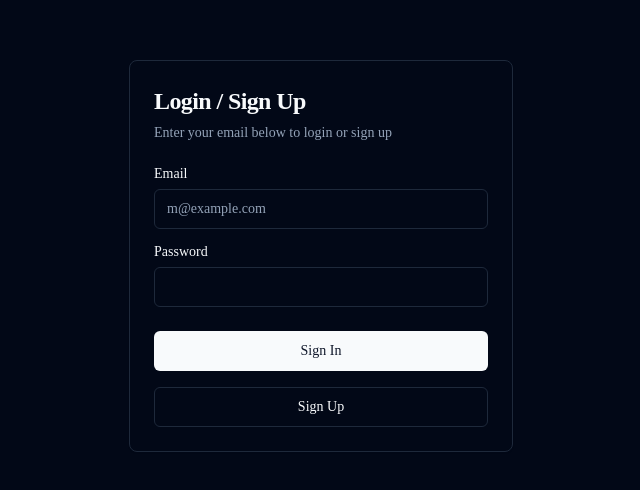
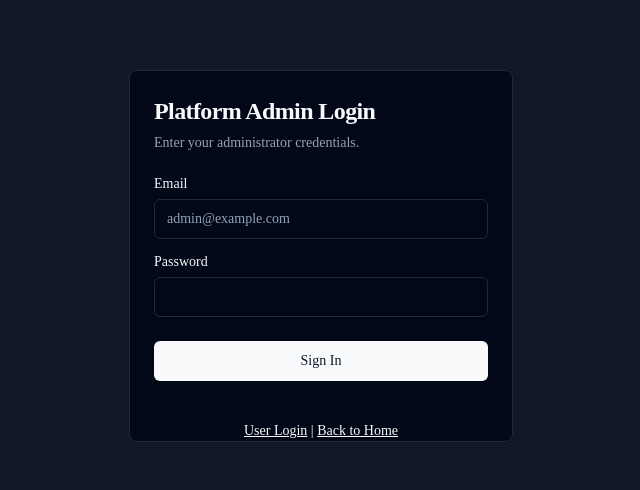
Before and after one commit to DevoteMe/ProcuraScore, a React (Vite) app: page /admin/login in a window 1280 px wide. Before the commit this address led to /auth. Shown: the part 144-634 px from the top of the page, without its empty margins (319-959 px from the left). Built offline with nearby package versions, Linux system fonts and the light colour scheme; no server answers.

Commit message:
Worked on admin panel

```diff
--- a/src/App.tsx
+++ b/src/App.tsx
@@ -3,12 +3,12 @@ import { Routes, Route, Navigate } from 'react-router-dom';
 import { useAuth } from './contexts/AuthContext';
 import LandingPage from './components/LandingPage';
 import AuthComponent from './components/Auth';
-// Layouts (New)
+// Layouts
 import UserLayout from './components/layouts/UserLayout';
 import AdminLayout from './components/layouts/AdminLayout';
-// Protected Route Variants (Potentially New)
+// Protected Route Variants
 import ProtectedRoute from './components/ProtectedRoute';
-import AdminProtectedRoute from './components/AdminProtectedRoute'; // New
+import AdminProtectedRoute from './components/AdminProtectedRoute';
 import { ThemeProvider } from './components/theme-provider';
 
 // --- User Section Components ---
@@ -22,9 +22,10 @@ const SubscriptionManagement = () => <div className="p-6"><h2>Subscription & Bil
 const TenantSettings = () => <div className="p-6"><h2>Tenant Settings</h2><p>Configure your tenant settings here.</p></div>;
 
 // --- Admin Section Components ---
-import AdminDashboard from './components/admin/AdminDashboard'; // New Placeholder
-import TenantList from './components/admin/TenantList'; // Existing, move if needed
-import UserManagement from './components/admin/UserManagement'; // Existing, move if needed
+import AdminLogin from './components/admin/AdminLogin'; // New Admin Login Component
+import AdminDashboard from './components/admin/AdminDashboard';
+import TenantList from './components/admin/TenantList';
+import UserManagement from './components/admin/UserManagement';
 // Placeholders for Admin Section
 const AdminLicenseManagement = () => <div className="p-6"><h2>License Management</h2><p>View and manage platform licenses.</p></div>;
 const AdminProcurement = () => <div className="p-6"><h2>Procurement / Stripe Products</h2><p>View Stripe product configuration.</p></div>;
@@ -33,7 +34,7 @@ const AdminApiStatus = () => <div className="p-6"><h2>API Status</h2><p>View sta
 
 
 function App() {
-  const { session, loading } = useAuth();
+  const { session, loading, isPlatformAdmin } = useAuth(); // Added isPlatformAdmin here
 
   return (
     <ThemeProvider defaultTheme="dark" storageKey="vite-ui-theme">
@@ -43,7 +44,11 @@ function App() {
           <Route path="/" element={<LandingPage />} />
           <Route
             path="/auth"
-            element={!session ? <AuthComponent /> : <Navigate to="/dashboard" replace />} // Redirect logged-in users away from auth
+            element={!session ? <AuthComponent /> : <Navigate to="/dashboard" replace />} // Regular user login
+          />
+          <Route
+            path="/admin/login" // New Admin Login Route
+            element={!session || !isPlatformAdmin ? <AdminLogin /> : <Navigate to="/admin" replace />} // Show login only if not logged in as admin
           />
 
           {/* User Dashboard Routes */}
@@ -87,7 +92,13 @@ function App() {
           </Route>
 
           {/* Fallback for unknown top-level paths */}
-          <Route path="*" element={<Navigate to={session ? "/dashboard" : "/"} replace />} />
+          {/* Redirect logic needs to consider admin status */}
+          <Route
+            path="*"
+            element={
+              <Navigate to={session ? (isPlatformAdmin ? "/admin" : "/dashboard") : "/"} replace />
+            }
+          />
         </Routes>
       </Suspense>
     </ThemeProvider>
--- a/src/components/AdminProtectedRoute.tsx
+++ b/src/components/AdminProtectedRoute.tsx
@@ -20,13 +20,15 @@ const AdminProtectedRoute: React.FC<AdminProtectedRouteProps> = ({ children }) =
   }
 
   if (!session) {
-    // User not logged in, redirect to auth page
-    console.log("[AdminProtectedRoute] No session, redirecting to /auth");
-    return <Navigate to="/auth" state={{ from: location }} replace />;
+    // User not logged in, redirect to ADMIN login page
+    console.log("[AdminProtectedRoute] No session, redirecting to /admin/login");
+    return <Navigate to="/admin/login" state={{ from: location }} replace />;
   }
 
   if (!isPlatformAdmin) {
     // User is logged in but NOT a platform admin, redirect to user dashboard
+    // Or potentially show an "Access Denied" page specific to admin area?
+    // For now, redirecting to user dashboard is safer.
     console.warn("[AdminProtectedRoute] Access denied: Not a Platform Admin. Redirecting to /dashboard.");
     return <Navigate to="/dashboard" replace />;
   }
--- /dev/null
+++ b/src/components/admin/AdminLogin.tsx
@@ -0,0 +1,114 @@
+import React, { useState } from 'react';
+import { Navigate, useLocation } from 'react-router-dom';
+import { supabase } from '@/lib/supabaseClient';
+import { useAuth } from '@/contexts/AuthContext'; // Use existing context
+import { Input } from '@/components/ui/input';
+import { Button } from '@/components/ui/button';
+import { Card, CardHeader, CardTitle, CardDescription, CardContent, CardFooter } from '@/components/ui/card';
+import { Label } from '@/components/ui/label';
+
+const AdminLogin: React.FC = () => {
+  const [loading, setLoading] = useState(false);
+  const [email, setEmail] = useState('');
+  const [password, setPassword] = useState('');
+  const [errorMsg, setErrorMsg] = useState<string | null>(null);
+  const { session, isPlatformAdmin } = useAuth(); // Get session and admin status
+  const location = useLocation();
+
+  const handleAdminLogin = async (event: React.FormEvent) => {
+    event.preventDefault();
+    setLoading(true);
+    setErrorMsg(null); // Clear previous errors
+
+    const { data, error } = await supabase.auth.signInWithPassword({ email, password });
+
+    if (error) {
+      console.error("Admin Login Error:", error.message);
+      setErrorMsg(error.message);
+    } else if (data.session?.user?.app_metadata?.claims_admin !== true) {
+      // IMPORTANT: Check for admin claim *immediately* after login attempt
+      // Even if login is successful, if they aren't an admin, deny access here.
+      console.warn("Admin Login Denied: User is not a platform admin.");
+      setErrorMsg("Access Denied: You do not have administrator privileges.");
+      // Sign out the non-admin user who just logged in via the admin form
+      await supabase.auth.signOut();
+    } else {
+      // Login successful AND user is an admin.
+      // The AuthContext listener will handle the session update and redirect.
+      console.log("Admin Login Successful for:", email);
+    }
+
+    setLoading(false);
+  };
+
+  // If already logged in as an admin, redirect to the admin dashboard
+  if (session && isPlatformAdmin) {
+    console.log("[AdminLogin] Already logged in as admin, redirecting to /admin");
+    const from = location.state?.from?.pathname || "/admin";
+    return <Navigate to={from} replace />;
+  }
+
+  // If logged in but NOT as an admin, redirect to user dashboard
+  // This prevents a non-admin user from seeing the admin login page
+  if (session && !isPlatformAdmin) {
+     console.log("[AdminLogin] Logged in as non-admin, redirecting to /dashboard");
+     return <Navigate to="/dashboard" replace />;
+  }
+
+
+  return (
+    <div className="flex justify-center items-center min-h-screen bg-gray-100 dark:bg-gray-900">
+      <Card className="w-full max-w-sm">
+        <CardHeader>
+          <CardTitle className="text-2xl">Platform Admin Login</CardTitle>
+          <CardDescription>Enter your administrator credentials.</CardDescription>
+        </CardHeader>
+        <form onSubmit={handleAdminLogin}>
+          <CardContent className="grid gap-4">
+            {errorMsg && (
+              <div className="text-red-500 text-sm p-3 bg-red-100 dark:bg-red-900 border border-red-400 rounded">
+                {errorMsg}
+              </div>
+            )}
+            <div className="grid gap-2">
+              <Label htmlFor="email">Email</Label>
+              <Input
+                id="email"
+                type="email"
+                placeholder="admin@example.com"
+                required
+                value={email}
+                onChange={(e) => setEmail(e.target.value)}
+                disabled={loading}
+              />
+            </div>
+            <div className="grid gap-2">
+              <Label htmlFor="password">Password</Label>
+              <Input
+                id="password"
+                type="password"
+                required
+                value={password}
+                onChange={(e) => setPassword(e.target.value)}
+                disabled={loading}
+              />
+            </div>
+          </CardContent>
+          <CardFooter>
+            <Button type="submit" className="w-full" disabled={loading}>
+              {loading ? 'Verifying...' : 'Sign In'}
+            </Button>
+          </CardFooter>
+        </form>
+         {/* Optional: Link back to regular login or landing page */}
+         <div className="mt-4 text-center text-sm">
+           <a href="/auth" className="underline">User Login</a>
+           {' | '}
+           <a href="/" className="underline">Back to Home</a>
+         </div>
+      </Card>
+    </div>
+  );
+};
+
+export default AdminLogin;
```
